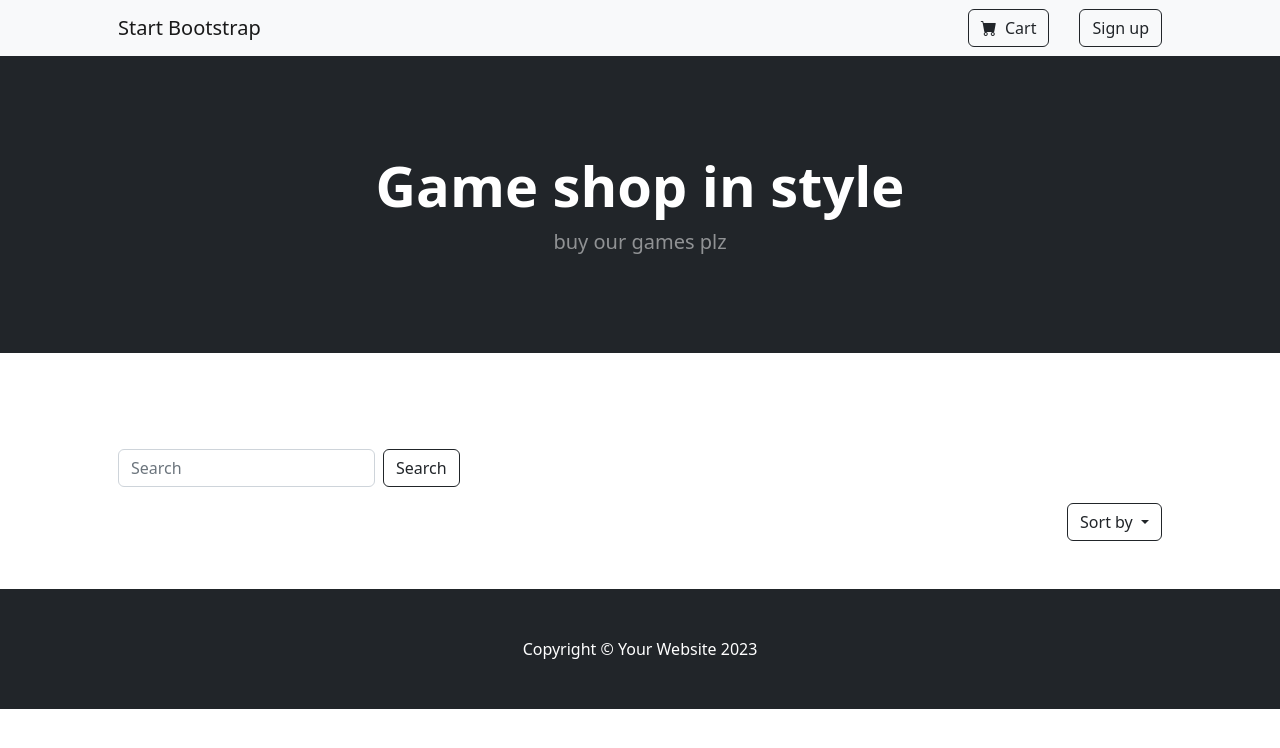
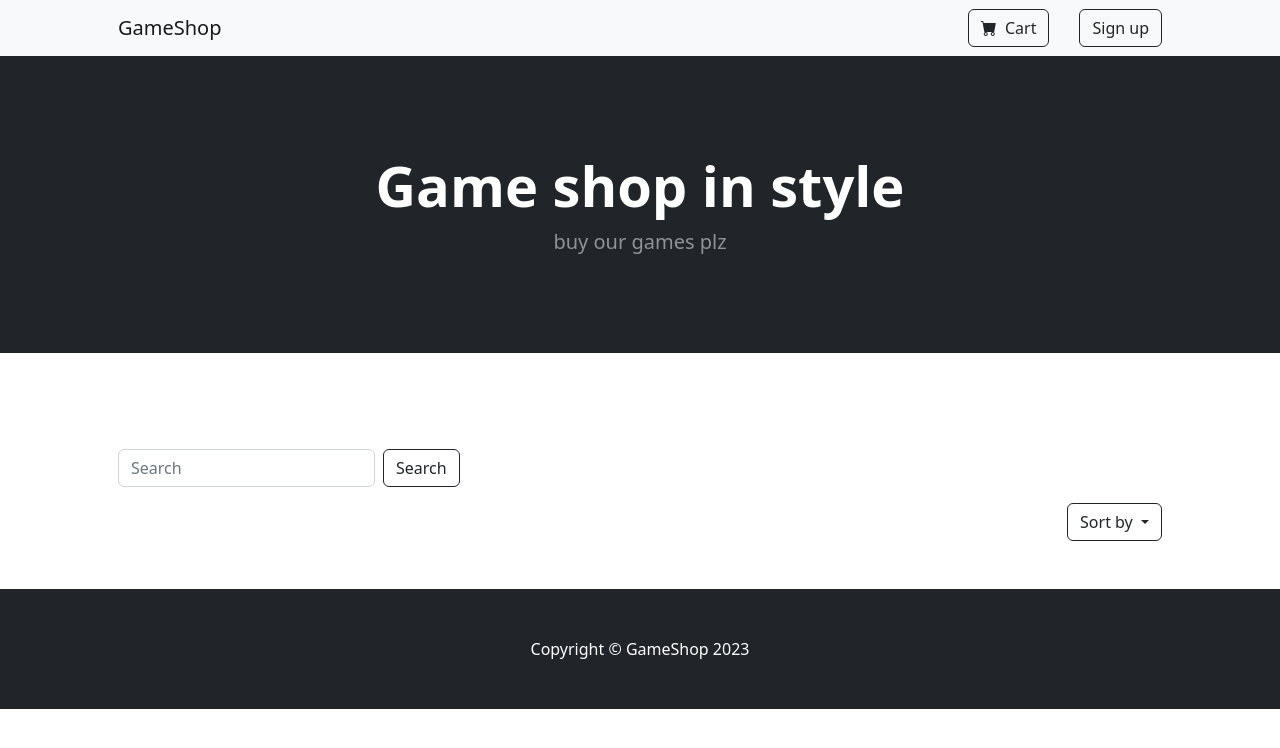
Before and after one commit to IllyaShparuk/djangoCICD, a Django app: page / in a window 1280 px wide. Shown: the top 748 px of the page. Run offline with Django 5.2, Linux system fonts and the light colour scheme; data that the repository does not hold is empty; some libraries are stand-ins or nearby versions.

Commit message:
naming fix

```diff
--- a/templates/index.html
+++ b/templates/index.html
@@ -19,7 +19,7 @@
         <!-- Navigation-->
         <nav class="navbar navbar-expand-lg navbar-light bg-light">
             <div class="container px-4 px-lg-5">
-                <a class="navbar-brand" href="#!">Start Bootstrap</a>
+                <a class="navbar-brand" href="#!">GameShop</a>
                 <button class="navbar-toggler" type="button" data-bs-toggle="collapse" data-bs-target="#navbarSupportedContent" aria-controls="navbarSupportedContent" aria-expanded="false" aria-label="Toggle navigation"><span class="navbar-toggler-icon"></span></button>
                 <div class="collapse navbar-collapse" id="navbarSupportedContent">
                     <ul class="navbar-nav me-auto mb-2 mb-lg-0 ms-lg-4">
@@ -65,7 +65,7 @@
         {% block content%} {% endblock content %}
         <!-- Footer-->
         <footer class="py-5 bg-dark">
-            <div class="container"><p class="m-0 text-center text-white">Copyright &copy; Your Website 2023</p></div>
+            <div class="container"><p class="m-0 text-center text-white">Copyright &copy; GameShop 2023</p></div>
         </footer>
         <!-- Bootstrap core JS-->
         <script src="https://cdn.jsdelivr.net/npm/bootstrap@5.2.3/dist/js/bootstrap.bundle.min.js"></script>
```
